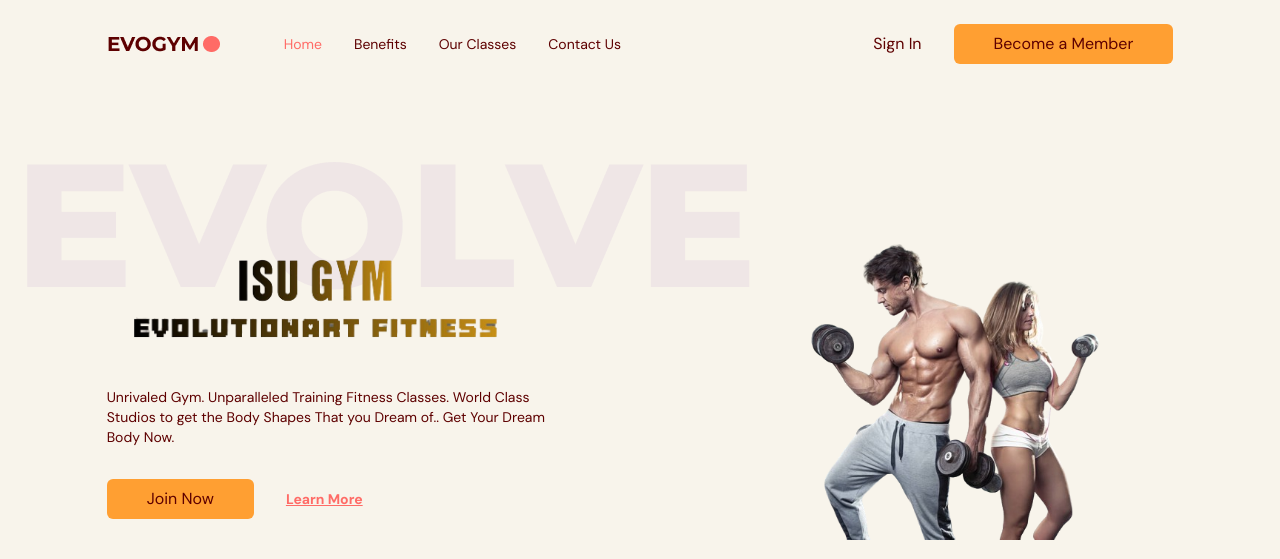
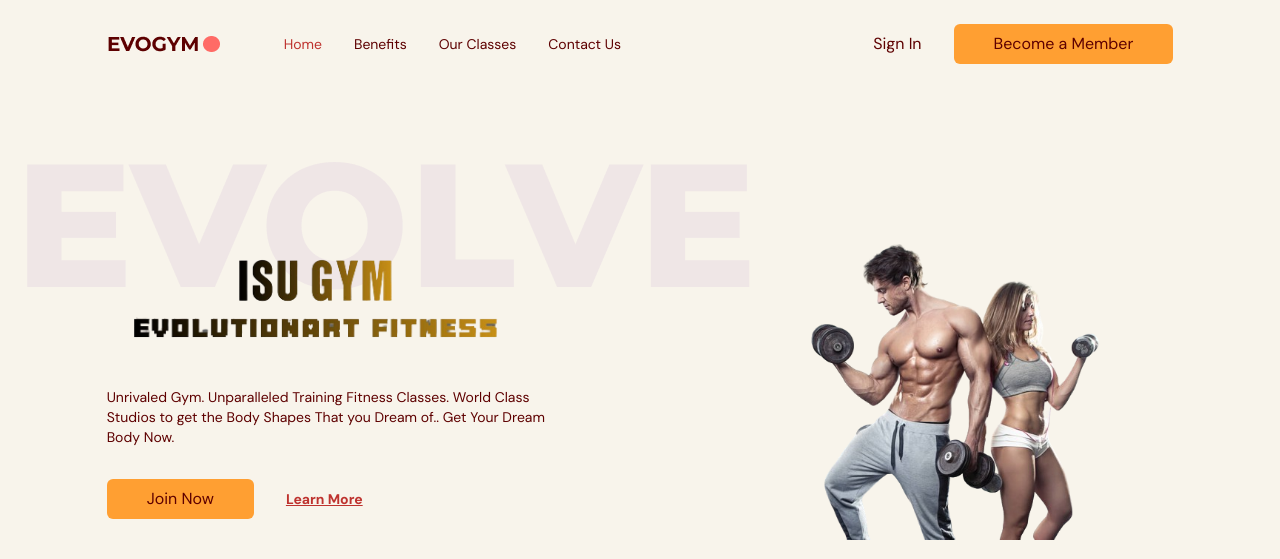
Before and after one commit to isurubandara1/FitnessWeb, a React (Vite) app: page / in a window 1280 px wide. Shown: the top 559 px of the page. Built offline with nearby package versions, Linux system fonts and the light colour scheme.

Commit message:
color change

```diff
--- a/tailwind.config.js
+++ b/tailwind.config.js
@@ -10,13 +10,13 @@ export default  {
         "gray-500": "#5E0000",
         "primary-100": "#FFE1E0",
         "primary-300": "#FFA6A3",
-        "primary-500": "#FF6B66",
+        "primary-500": "#BE322E",
         "secondary-400": "#FFCD5B",
         "secondary-500": "#FF9F32",
       },
       backgroundImage: (theme) => ({
         "gradient-yellowred":
-          "linear-gradient(90deg, #FF616A 0%, #FFC837 100%)",
+          "linear-gradient(90deg, #000000 0%, #FFC837 100%)",
         "mobile-home": "url('./assets/HomePageGraphic.png')",
       }),
       fontFamily: {
```
